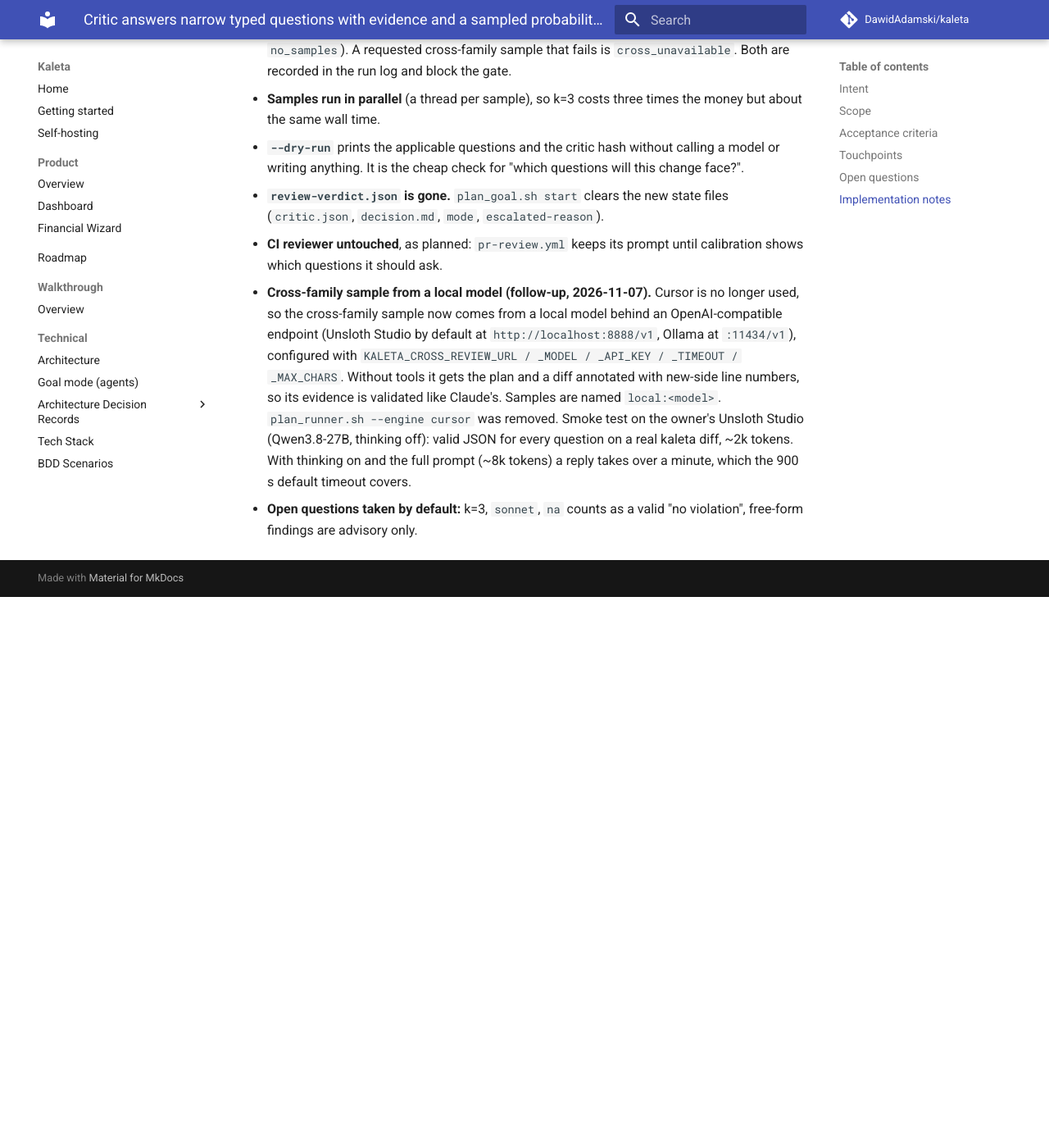
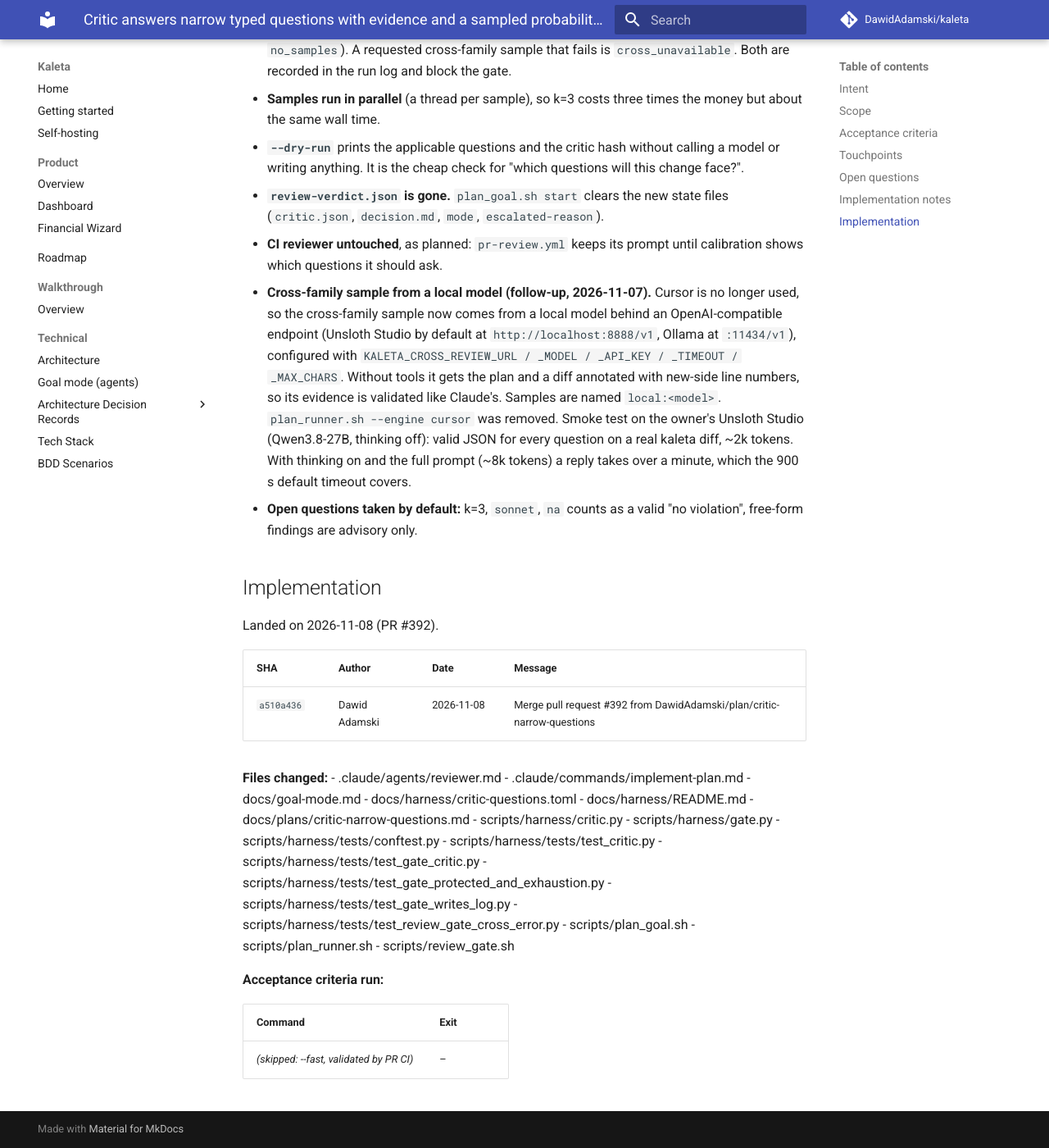
Before and after one commit to DawidAdamski/kaleta, an MkDocs documentation site: the page built from docs/plans/archive/critic-narrow-questions.md, in a window 1280 px wide and 1400 px high, scrolled down 2792 px. Shown: the whole window at 82% size. Built offline with MkDocs 1.6.1 and Material for MkDocs 9.7.7, drawn with Linux system fonts in a browser that asks for light colours; comment, search, counter and statistics services are not loaded; before the commit the page ends 3520 px from its top, so only the background shows below that.

Commit message:
docs(plans): archive critic-narrow-questions (#392)

```diff
--- a/docs/plans/critic-narrow-questions.md
+++ b/docs/plans/archive/critic-narrow-questions.md
@@ -3,9 +3,10 @@
 title: Critic answers narrow typed questions with evidence and a sampled probability, never a verdict
 area: harness / review
 effort: medium
-status: in-progress
+status: archived
+archived_at: 2026-11-08
 harness: true
-roadmap_ref: ../roadmap.md#5-engineering-hygiene
+roadmap_ref: ../../roadmap.md#5-engineering-hygiene
 ---
 
 # Critic answers narrow typed questions with evidence and a sampled probability, never a verdict
@@ -14,7 +15,7 @@
 Today one LLM returns `approve` / `changes`, and the gate obeys it. That
 makes the reviewer the judge, and its uncertainty disappears into a binary
 answer (`hosted-supabase-rollout`: `approve` with three findings about
-missing tests). Per [ADR-39](../adr/039-measurable-critic-deterministic-judge.md)
+missing tests). Per [ADR-39](../../adr/039-measurable-critic-deterministic-judge.md)
 the critic becomes an expert witness. It answers narrow questions, backs
 every "violation" with `file:line` evidence that code can check, and its
 strength is the agreement of *k* independent samples. Verbalised
@@ -150,3 +151,36 @@
   default timeout covers.
 - **Open questions taken by default:** k=3, `sonnet`, `na` counts as a valid
   "no violation", free-form findings are advisory only.
+
+## Implementation
+
+Landed on 2026-11-08 (PR #392).
+
+| SHA | Author | Date | Message |
+|---|---|---|---|
+| `a510a436` | Dawid Adamski | 2026-11-08 | Merge pull request #392 from DawidAdamski/plan/critic-narrow-questions |
+
+**Files changed:**
+- .claude/agents/reviewer.md
+- .claude/commands/implement-plan.md
+- docs/goal-mode.md
+- docs/harness/critic-questions.toml
+- docs/harness/README.md
+- docs/plans/critic-narrow-questions.md
+- scripts/harness/critic.py
+- scripts/harness/gate.py
+- scripts/harness/tests/conftest.py
+- scripts/harness/tests/test_critic.py
+- scripts/harness/tests/test_gate_critic.py
+- scripts/harness/tests/test_gate_protected_and_exhaustion.py
+- scripts/harness/tests/test_gate_writes_log.py
+- scripts/harness/tests/test_review_gate_cross_error.py
+- scripts/plan_goal.sh
+- scripts/plan_runner.sh
+- scripts/review_gate.sh
+
+**Acceptance criteria run:**
+
+| Command | Exit |
+|---|---|
+| _(skipped: --fast, validated by PR CI)_ | – |
```
Also changed, not shown: docs/plans/README.md (+1 -1 lines).
